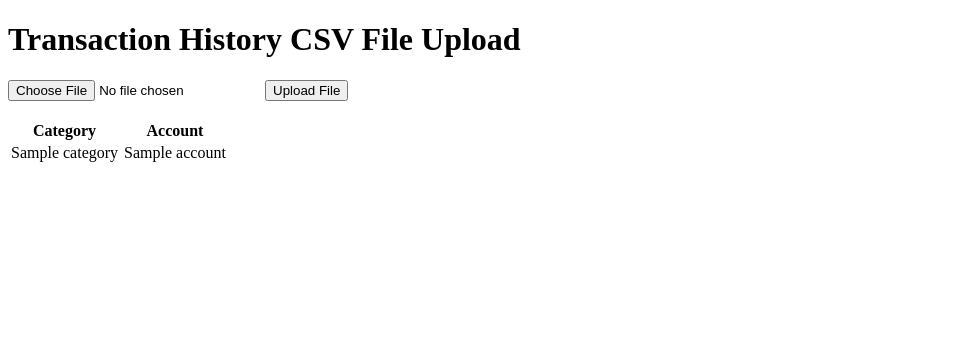
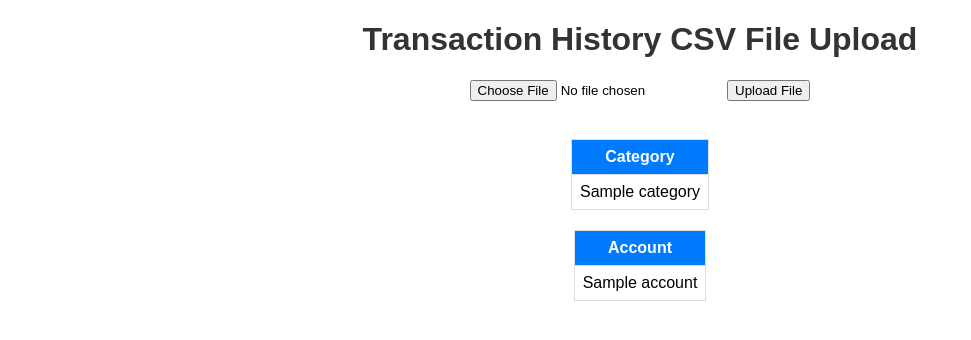
Before and after one commit to bellcha/Uploader, a Flask app: template templates/upload.html in a window 1280 px wide. Shown: the top 340 px of the page, without its empty margins (0-971 px from the left). Run offline with Flask 3, Linux system fonts and the light colour scheme; the template is opened without the code that fills it: values that come from a table or form of the project are taken from there, most other values are stand-ins (such as "Sample title", 1, 10 or a date in 2020); parts of the project's set-up code (start-up, migrations or seed data) failed here and were passed over.

Commit message:
revamp templates

```diff
--- a/templates/upload.html
+++ b/templates/upload.html
@@ -5,41 +5,79 @@
     <meta http-equiv="X-UA-Compatible" content="IE=edge">
     <meta name="viewport" content="width=device-width, initial-scale=1.0">
     <title>Home</title>
+    <style>
+        body {
+            font-family: Arial, sans-serif;
+            margin: 20px;
+        }
+
+        h1 {
+            color: #333;
+            text-align: center;
+        }
+
+        form {
+            text-align: center;
+            margin-top: 20px;
+        }
+
+        table {
+            border-collapse: collapse;
+            margin-top: 20px;
+            margin-left: auto;
+            margin-right: auto;
+        }
+
+        th, td {
+            border: 1px solid #ddd;
+            padding: 8px;
+            text-align: center;
+        }
+
+        th {
+            background-color: #007BFF;
+            color: #fff;
+        }
+
+        tr:nth-child(even) {
+            background-color: #f2f2f2;
+        }
+    </style>
 </head>
 <body>
     <h1>Transaction History CSV File Upload</h1>
     <form method='POST' enctype='multipart/form-data'>
-        {{form.hidden_tag()}}
-        {{form.file()}}
-        {{form.submit()}}
+        {{ form.hidden_tag() }}
+        {{ form.file() }}
+        {{ form.submit() }}
     </form>
     <br>
-    <table style="float: left">
+    <table>
         <thead>
             <tr>
                 <th>Category</th>
             </tr>
         </thead>
         <tbody>
-            {%for c in categories%}
+            {% for c in categories %}
                 <tr>
-                    <td> {{c}} </td>
+                    <td>{{ c }}</td>
                 </tr>
-            {%endfor%}
+            {% endfor %}
         </tbody>
     </table>
-    <table style="float: center">
+    <table>
         <thead>
             <tr>
                 <th>Account</th>
             </tr>
         </thead>
         <tbody>
-            {%for a in accounts%}
+            {% for a in accounts %}
                 <tr>
-                    <td> {{a}} </td>
+                    <td>{{ a }}</td>
                 </tr>
-            {%endfor%}
+            {% endfor %}
         </tbody>
     </table>
 </body>
--- a/transaction_import.py
+++ b/transaction_import.py
@@ -75,7 +75,7 @@ class Database:
             conn.close()
 
     def select_all(self, table):
-        query = f"SELECT DISTINCT transaction_date, amount, description, name, AccountName FROM {table} inner join category as ca on ca.id = category inner join Account on AccountID = account where transaction_date between (CURDATE() - INTERVAL 2 MONTH) and CURDATE() ORDER BY transaction_date DESC"
+        query = f"SELECT DISTINCT transaction_date, amount, description, name, AccountName FROM {table} inner join category as ca on ca.id = category inner join Account on AccountID = account where transaction_date between (CURDATE() - INTERVAL 6 MONTH) and CURDATE() ORDER BY transaction_date DESC"
 
         with self.cursor() as cursor:
             cursor.execute(query)
```
Also changed, not shown: templates/upload_error.html (+18 -2 lines), templates/upload_list.html (+45 -9 lines), 2 other files.
